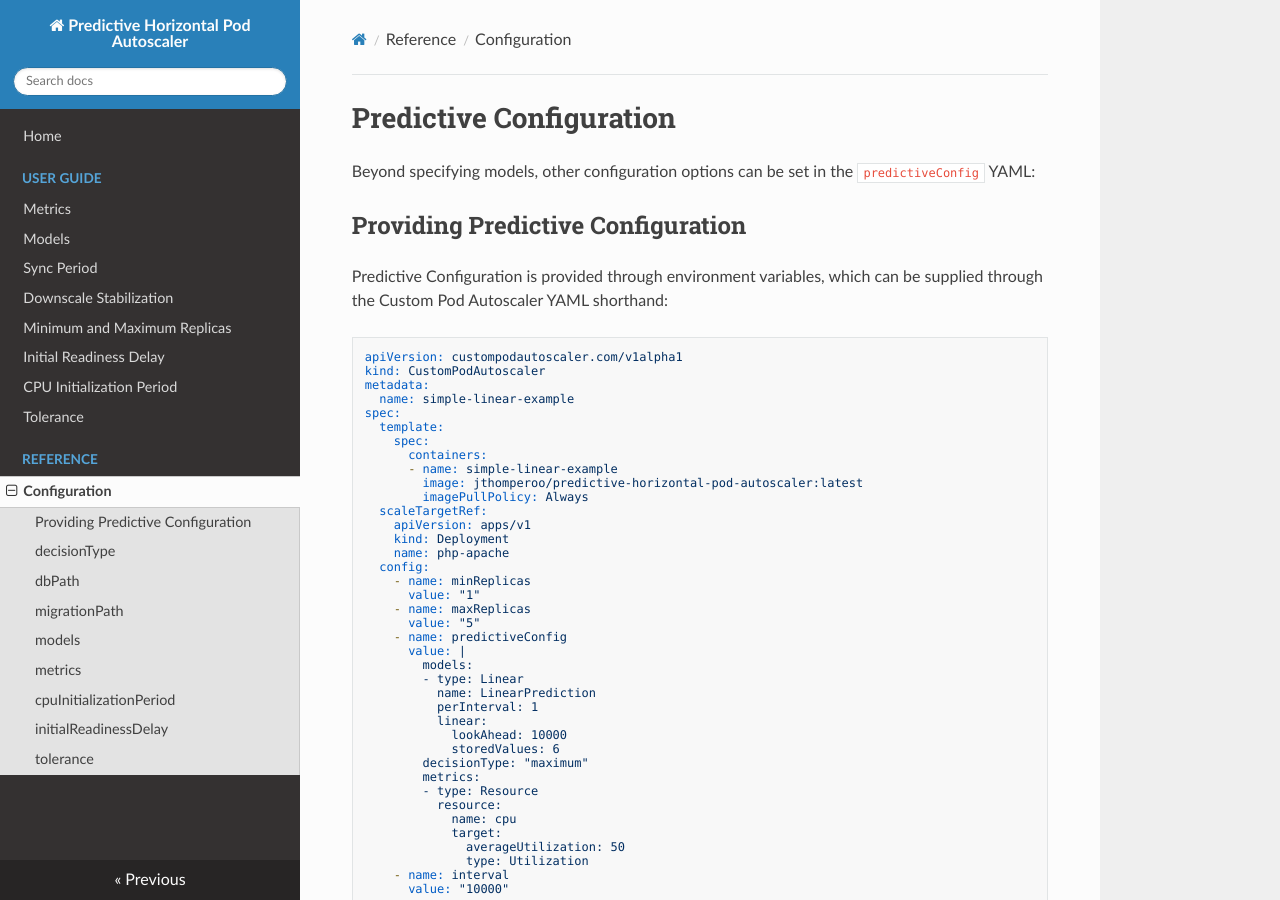
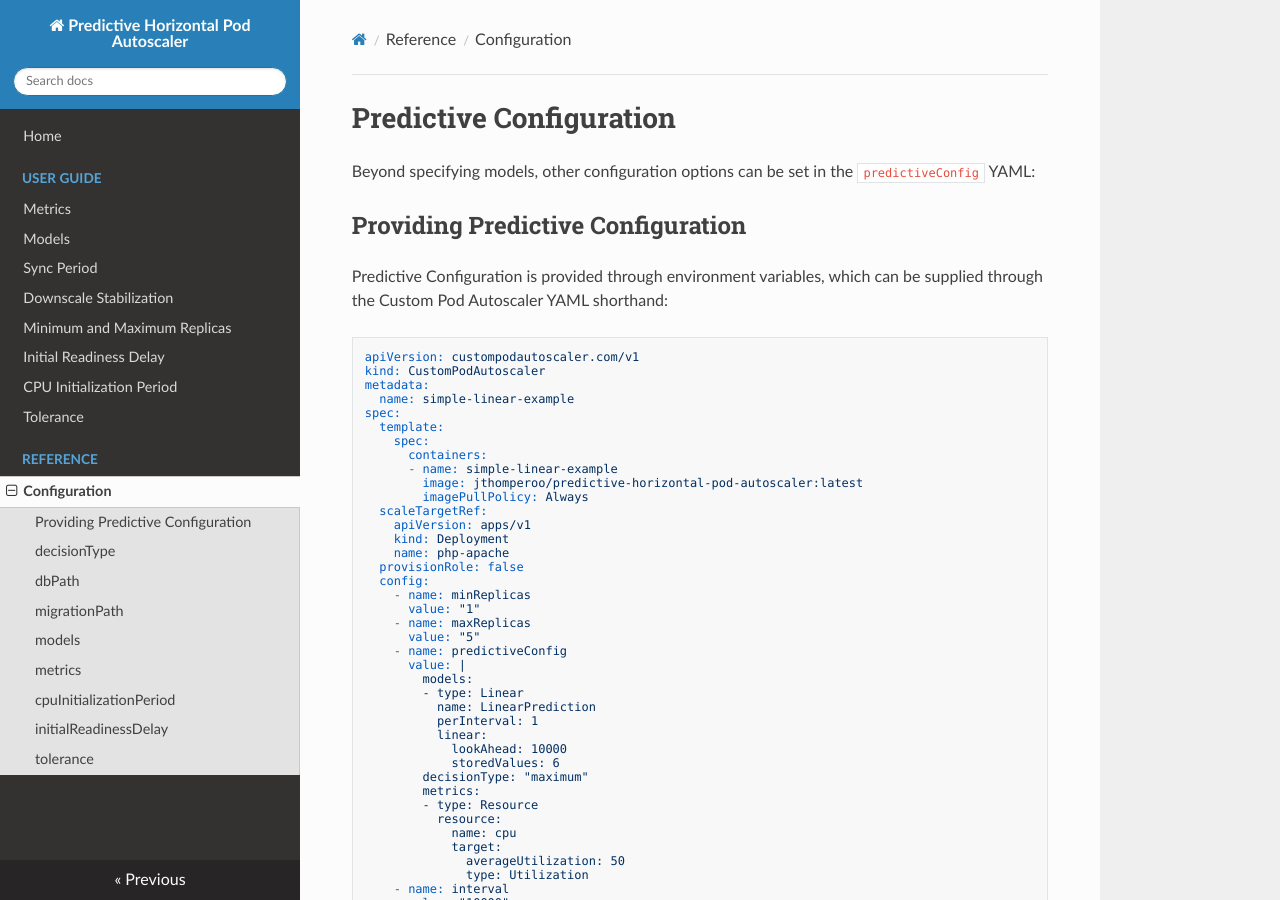
Before and after one commit to jthomperoo/predictive-horizontal-pod-autoscaler, an MkDocs documentation site: the page built from docs/reference/configuration.md, in a window 1280 px wide and 900 px high. Built offline with MkDocs 1.6.1, drawn with Linux system fonts in a browser that asks for light colours; nearby versions of some CDN libraries.

Commit message:
Update examples to CPA CRD v1 (#30)

````diff
--- a/docs/reference/configuration.md
+++ b/docs/reference/configuration.md
@@ -7,7 +7,7 @@ Beyond specifying models, other configuration options can be set in the `predict
 Predictive Configuration is provided through environment variables, which can be supplied through the Custom Pod Autoscaler YAML shorthand:
 
 ```yaml
-apiVersion: custompodautoscaler.com/v1alpha1
+apiVersion: custompodautoscaler.com/v1
 kind: CustomPodAutoscaler
 metadata:
   name: simple-linear-example
@@ -22,6 +22,7 @@ spec:
     apiVersion: apps/v1
     kind: Deployment
     name: php-apache
+  provisionRole: false
   config:
     - name: minReplicas
       value: "1"
````
Also changed, not shown: 3 other files.
